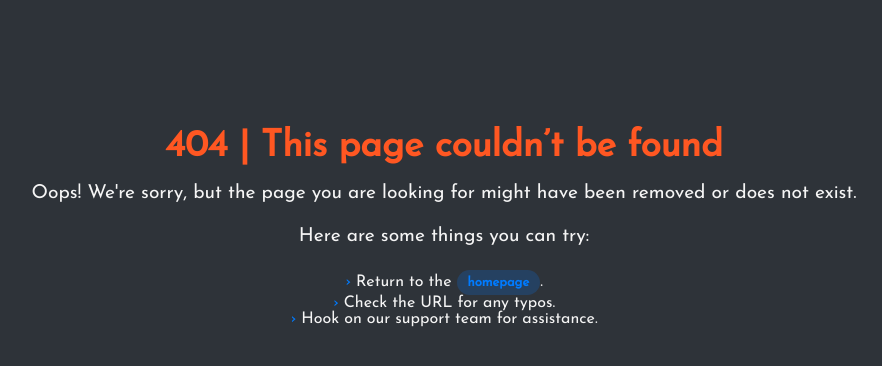
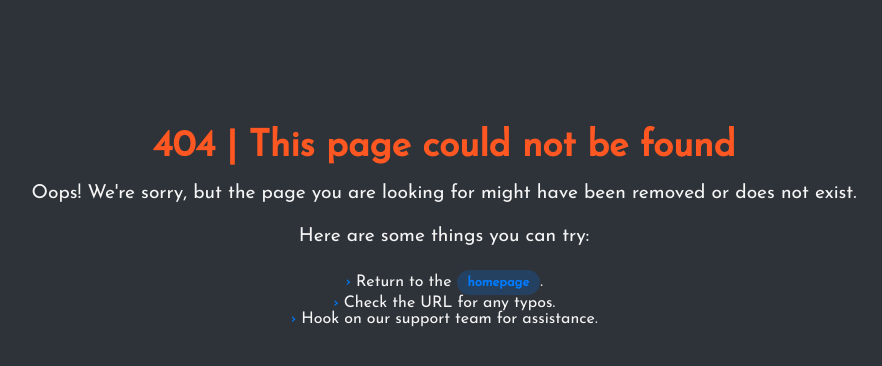
Before and after one commit to lewiskirori/djBlogge, a Django app: template templates/404/404.htm in a window 1280 px wide. Shown: the top 366 px of the page, without its empty margins (196-1078 px from the left). Run offline with Django 4.2, Linux system fonts and the light colour scheme; the template is opened without the code that fills it, so the values that code supplies are empty; some web fonts are replaced.

Commit message:
values fine-tune

```diff
--- a/templates/404/404.htm
+++ b/templates/404/404.htm
@@ -120,7 +120,7 @@
 </head>
 <body>
     <div class="container">
-        <h1>404 | This page couldn’t be found</h1>
+        <h1>404 | This page could not be found</h1>
         <p>Oops! We're sorry, but the page you are looking for might have been removed or does not exist.</p>
         <p>Here are some things you can try:</p>
         <ul>
```
